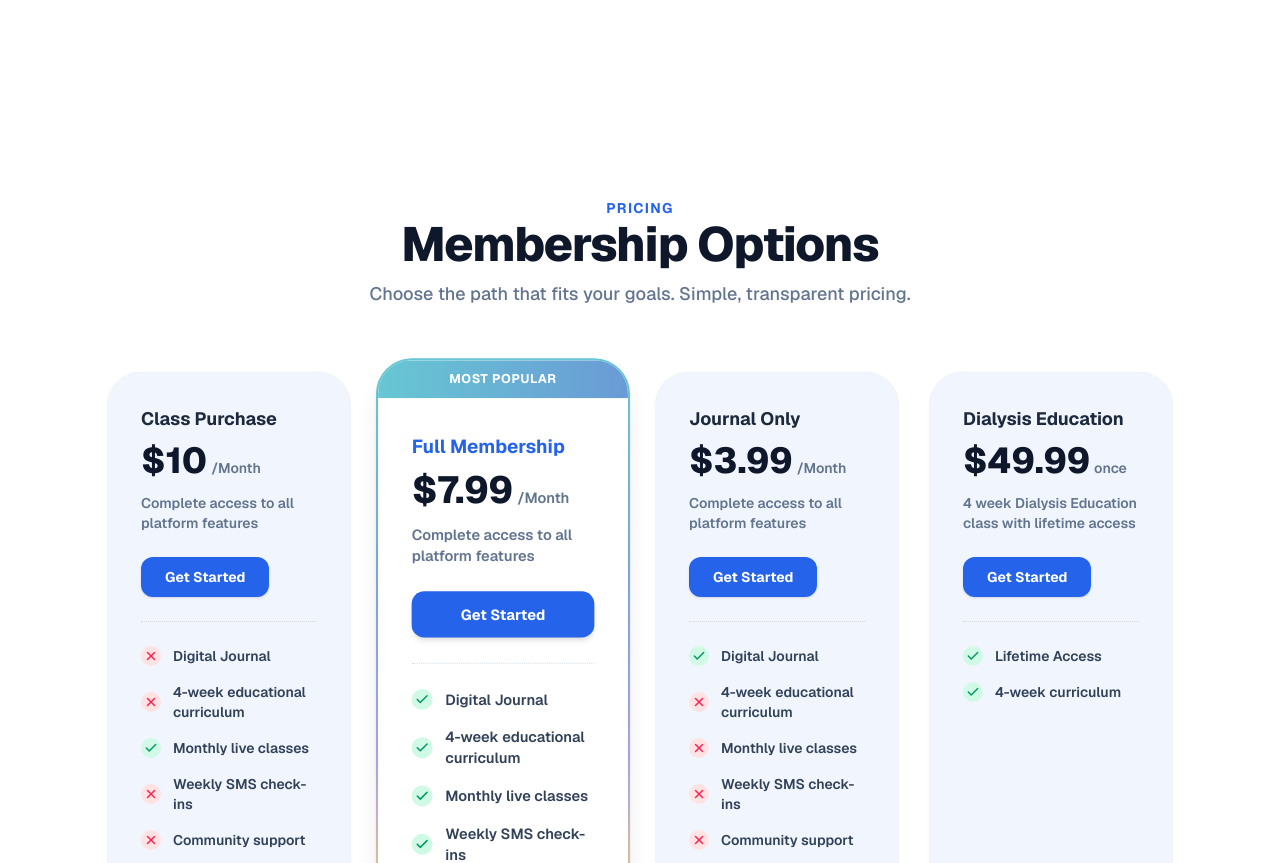
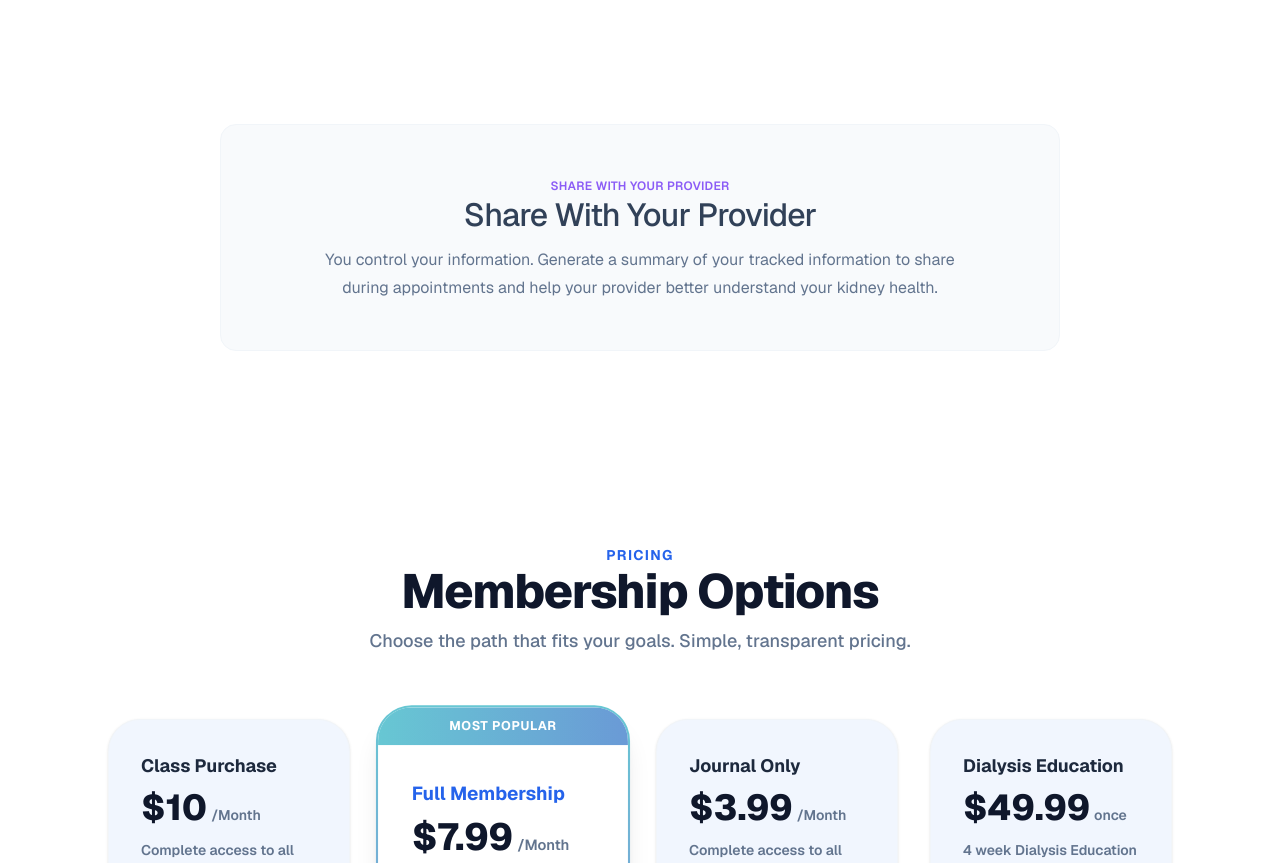
Before and after one commit to mahmud-gitcode/Nephro-reach, a Next.js app: page / in a window 1280 px wide. Shown: the part 2583-3446 px from the top of the page. Built offline with nearby package versions, Linux system fonts and the light colour scheme.

Commit message:
feat: add localized content dictionaries and implement Engagement component

```diff
--- a/components/homePage/Engagement.tsx
+++ b/components/homePage/Engagement.tsx
@@ -130,6 +130,17 @@ export default function Engagement() {
           </div>
         </div>
 
+        {/* Item 5 - Centered at the bottom */}
+        <div className="w-full flex justify-center mt-8 md:mt-16">
+          <div className="space-y-3.5 w-full max-w-[840px] text-center bg-[#F8FAFC] rounded-2xl p-8 md:p-12 border border-slate-100">
+            <span className="text-[#8B5CF6] text-[12px] font-semibold uppercase tracking-wide">{t("engagement.item5Badge")}</span>
+            <h3 className="text-[26px] sm:text-[32px] leading-[1.1] font-medium text-slate-700 tracking-tight">{t("engagement.item5Title")}</h3>
+            <p className="text-[15px] sm:text-[16px] leading-7 text-slate-500 font-normal whitespace-pre-wrap max-w-[650px] mx-auto mt-3">
+              {t("engagement.item5Desc")}
+            </p>
+          </div>
+        </div>
+
       </div>
     </section>
   );
--- a/dictionaries/en.json
+++ b/dictionaries/en.json
@@ -68,7 +68,10 @@
     "item3Desc": "Full members can access structured educational content designed to support steady learning, reflection, and continued engagement.",
     "item4Badge": "Reflect and participate",
     "item4Title": "Journal, learn, and join live classes",
-    "item4Desc": "Use your digital journal, respond to guided prompts, and register for monthly live educational classes based on your membership access.\n\n* 4 week Dialysis Education class $49.99 once with a lifetime access"
+    "item4Desc": "Use your digital journal, respond to guided prompts, and register for monthly live educational classes based on your membership access.\n\n* 4 week Dialysis Education class $49.99 once with a lifetime access",
+    "item5Badge": "Share With Your Provider",
+    "item5Title": "Share With Your Provider",
+    "item5Desc": "You control your information. Generate a summary of your tracked information to share during appointments and help your provider better understand your kidney health."
   },
   "whatMembersGet": {
     "badge": "What You Get",
--- a/dictionaries/es.json
+++ b/dictionaries/es.json
@@ -68,7 +68,10 @@
     "item3Desc": "Los miembros completos pueden acceder a contenido educativo estructurado diseñado para respaldar el aprendizaje constante.",
     "item4Badge": "Reflexiona y participa",
     "item4Title": "Escribe en tu diario, aprende y únete a clases en vivo",
-    "item4Desc": "Usa tu diario digital, responde a notificaciones guiadas y regístrate en clases educativas en vivo mensuales según tu membresía."
+    "item4Desc": "Usa tu diario digital, responde a notificaciones guiadas y regístrate en clases educativas en vivo mensuales según tu membresía.",
+    "item5Badge": "Comparte con tu médico",
+    "item5Title": "Comparte con tu médico",
+    "item5Desc": "Tú controlas tu información. Genera un resumen de tu información registrada para compartir durante las citas y ayudar a tu proveedor a comprender mejor tu salud renal."
   },
   "whatMembersGet": {
     "badge": "Lo Que Obtienes",
```
